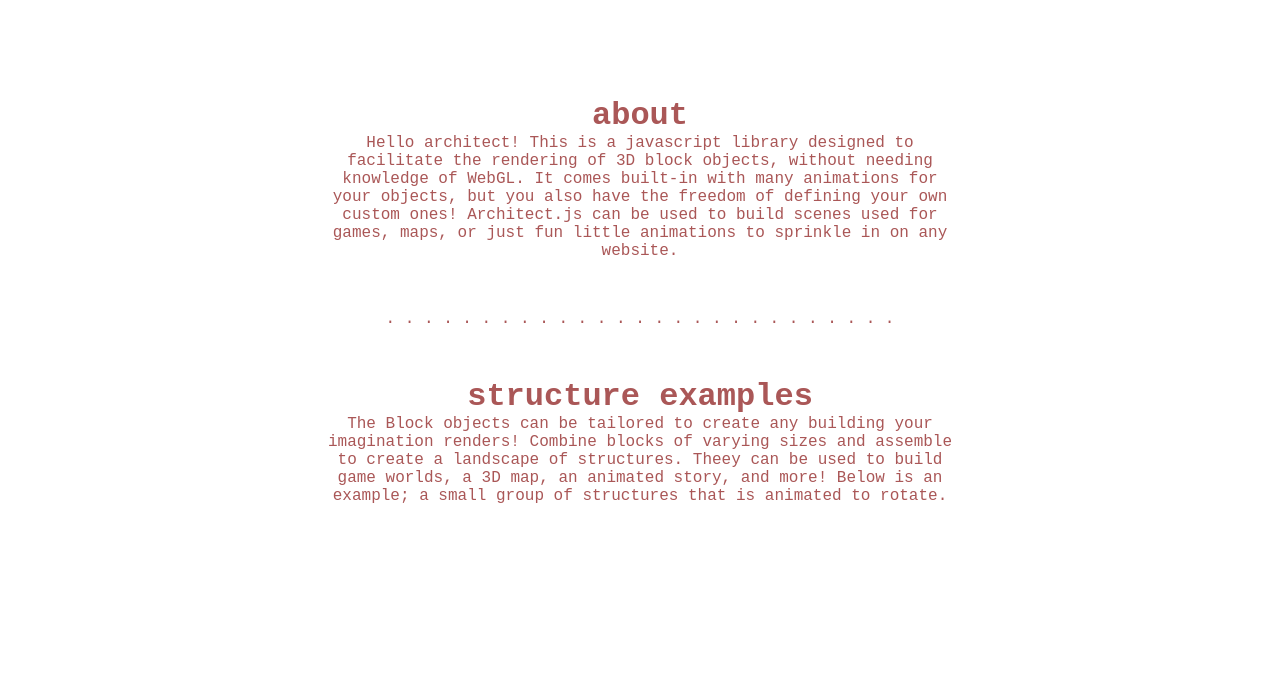
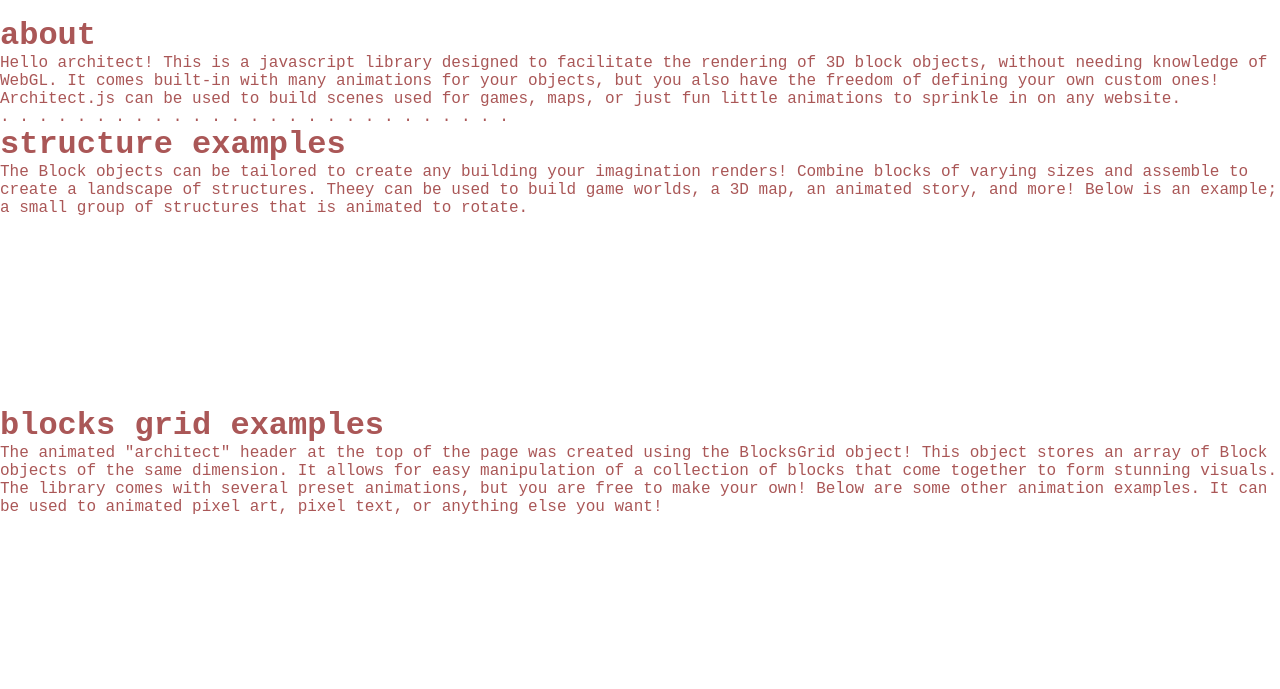
Before and after one commit to wendy-guo/architect.js, a website with bundled scripts: page pub/examples.html in a window 1280 px wide. Shown: the part 173-862 px from the top of the page. Built offline with nearby package versions, Linux system fonts and the light colour scheme.

Commit message:
editd css for divs on example pages

```diff
--- a/pub/examples.css
+++ b/pub/examples.css
@@ -9,37 +9,3 @@
     display: block;
     margin: 20px auto 20px auto;
 }
-
-p, h1 {
-    text-align: center;
-}
-
-div {
-    width: 50vw;
-    margin: auto;
-    text-align: center;
-}
-
-.section {
-    margin-top: 50px;
-}
-
-#architect-grid {
-    height: 200px;
-    width: 90vw;
-}
-
-#structures-rotate {
-    height: 500px;
-    width: 700px;
-}
-
-.grid-animations {
-    height: 500px;
-    width: 500px;
-    color: rgb(133, 198, 199);
-}
-
-#bottom {
-    margin-bottom: 50px;
-}
```
